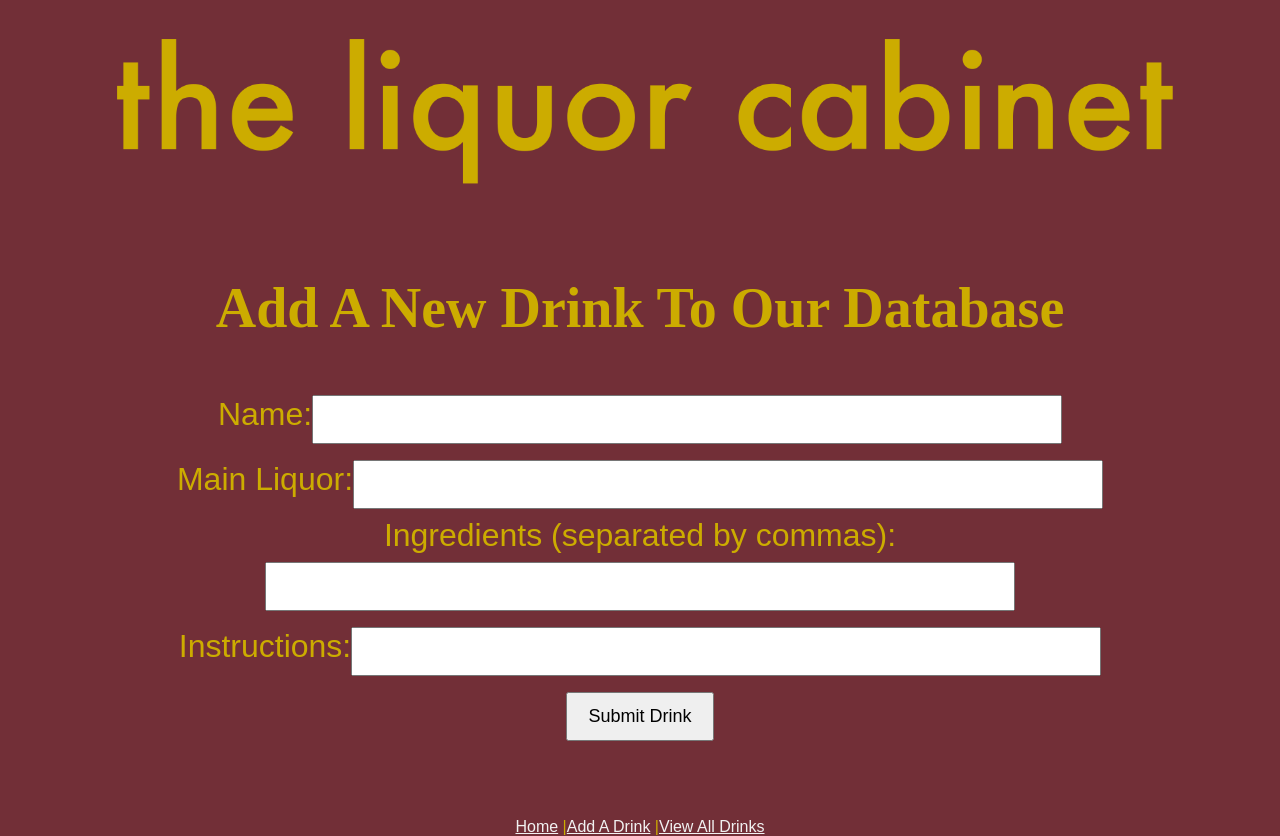
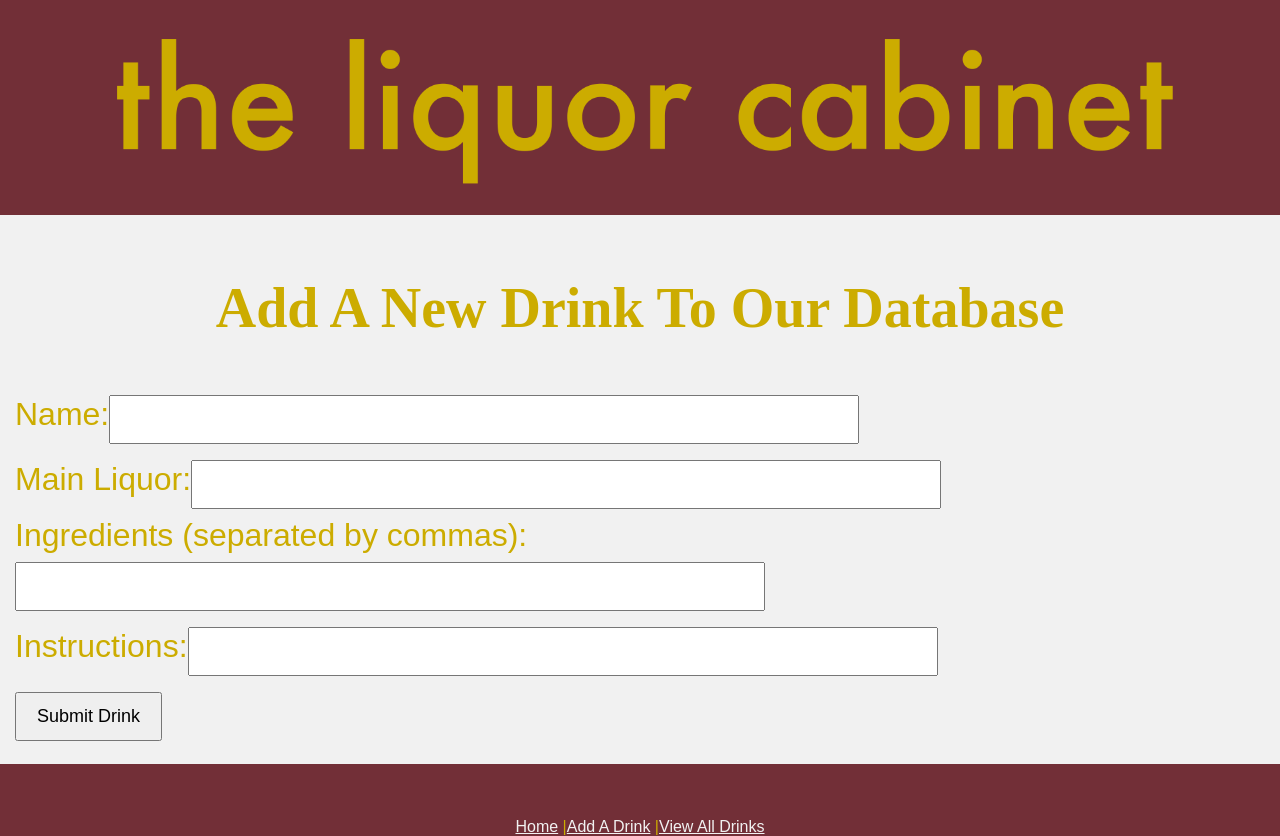
Before and after one commit to maxjacobzander/liquor-cabinet-front-end, a React (Create React App) app: page /drinks/new in a window 1280 px wide. Built offline with nearby package versions, Linux system fonts and the light colour scheme.

Commit message:
Removed the container class text-align, added a margin to the show-drink

```diff
--- a/src/index.css
+++ b/src/index.css
@@ -54,7 +54,9 @@ input[type=text] {
     align-content: center;
     justify-content: center;
     position: relative;
+    font-size: medium;
     padding: 15px;
+    background-color: #f1f1f1;
 }
 
 label {
@@ -94,6 +96,9 @@ input[placeholder] {
 
 a {
     color: #f1f1f1;
+    text-align: center;
+    align-items: center;
+    justify-content: center;
 }
 
 .collection-item {
@@ -243,5 +248,9 @@ button {
 
 
   .container {
-      text-align: center;
+      /* text-align: center; */
   }
+
+  .show-drink {
+      margin: 4rem;
+  }
```
Also changed, not shown: 1 other file (tests, documents, lock files or other folders).
